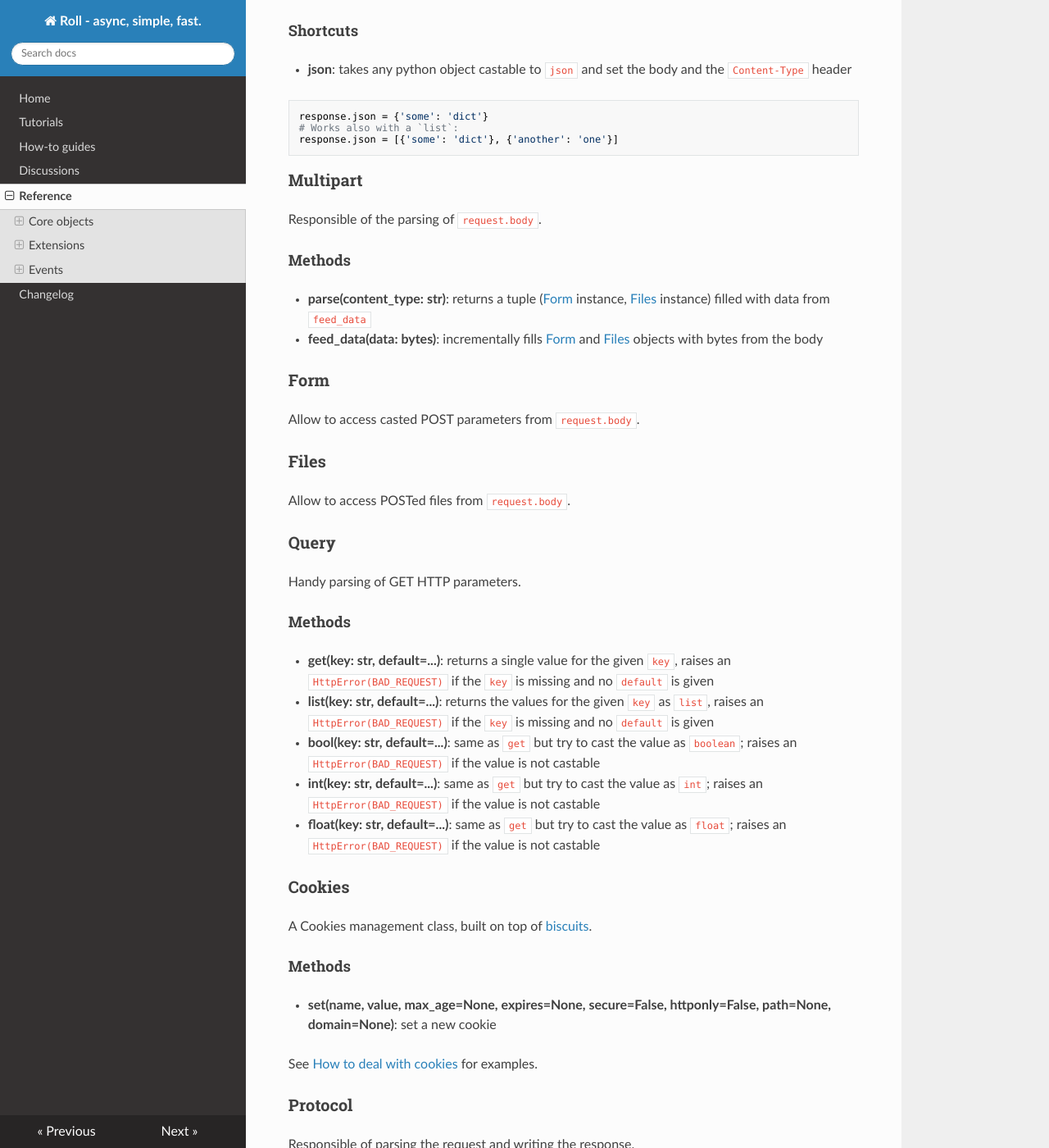
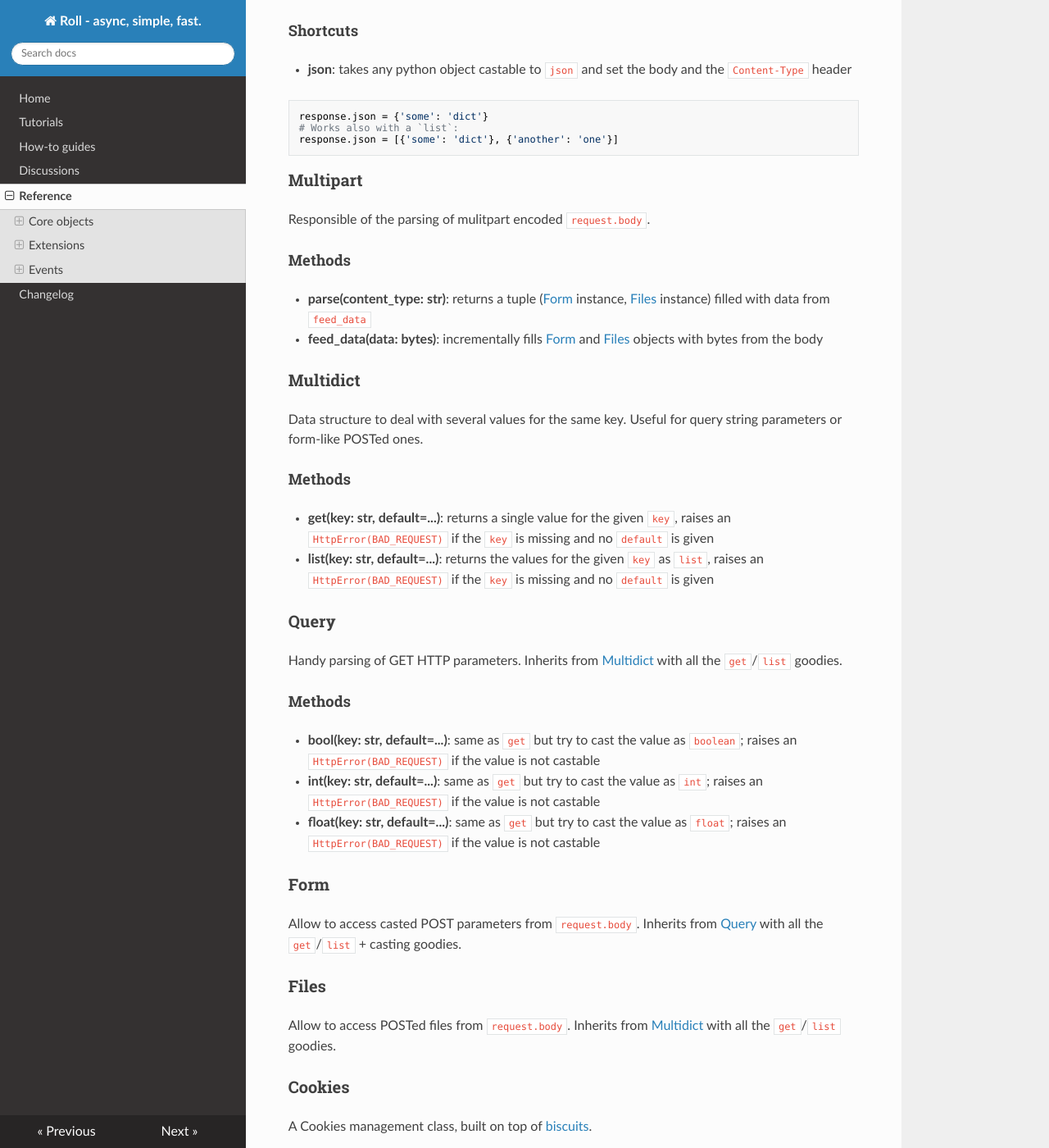
Before and after one commit to pyrates/roll, an MkDocs documentation site: the page built from docs/reference.md, in a window 1280 px wide and 1400 px high, scrolled down 1936 px. Shown: the whole window at 82% size. Built offline with MkDocs 1.6.1, drawn with Linux system fonts in a browser that asks for light colours; nearby versions of some CDN libraries; old or Windows-style settings are respelled for this version of MkDocs.

Commit message:
Post-review documentation update

```diff
--- a/docs/reference.md
+++ b/docs/reference.md
@@ -103,7 +103,7 @@ response.json = [{'some': 'dict'}, {'another': 'one'}]
 
 ### Multipart
 
-Responsible of the parsing of `request.body`.
+Responsible of the parsing of mulitpart encoded `request.body`.
 
 #### Methods
 
@@ -114,19 +114,10 @@ Responsible of the parsing of `request.body`.
   [Files](#files) objects with bytes from the body
 
 
-### Form
+### Multidict
 
-Allow to access casted POST parameters from `request.body`.
-
-
-### Files
-
-Allow to access POSTed files from `request.body`.
-
-
-### Query
-
-Handy parsing of GET HTTP parameters.
+Data structure to deal with several values for the same key.
+Useful for query string parameters or form-like POSTed ones.
 
 #### Methods
 
@@ -136,12 +127,33 @@ Handy parsing of GET HTTP parameters.
 - **list(key: str, default=...)**: returns the values for the given `key` as `list`,
   raises an `HttpError(BAD_REQUEST)` if the `key` is missing and no `default` is
   given
+
+
+### Query
+
+Handy parsing of GET HTTP parameters.
+Inherits from [Multidict](#multidict) with all the `get`/`list` goodies.
+
+#### Methods
+
 - **bool(key: str, default=...)**: same as `get` but try to cast the value as
   `boolean`; raises an `HttpError(BAD_REQUEST)` if the value is not castable
 - **int(key: str, default=...)**: same as `get` but try to cast the value as
   `int`; raises an `HttpError(BAD_REQUEST)` if the value is not castable
 - **float(key: str, default=...)**: same as `get` but try to cast the value as
   `float`; raises an `HttpError(BAD_REQUEST)` if the value is not castable
+
+
+### Form
+
+Allow to access casted POST parameters from `request.body`.
+Inherits from [Query](#query) with all the `get`/`list` + casting goodies.
+
+
+### Files
+
+Allow to access POSTed files from `request.body`.
+Inherits from [Multidict](#multidict) with all the `get`/`list` goodies.
 
 
 ### Cookies
--- a/roll/__init__.py
+++ b/roll/__init__.py
@@ -118,7 +118,7 @@ class Files(Multidict):
 
 
 class Multipart:
-    """Responsible of the parsing of `request.body`."""
+    """Responsible of the parsing of mulitpart encoded `request.body`."""
 
     __slots__ = ('app', 'form', 'files', '_parser', '_current',
                  '_current_headers', '_current_params')
```
